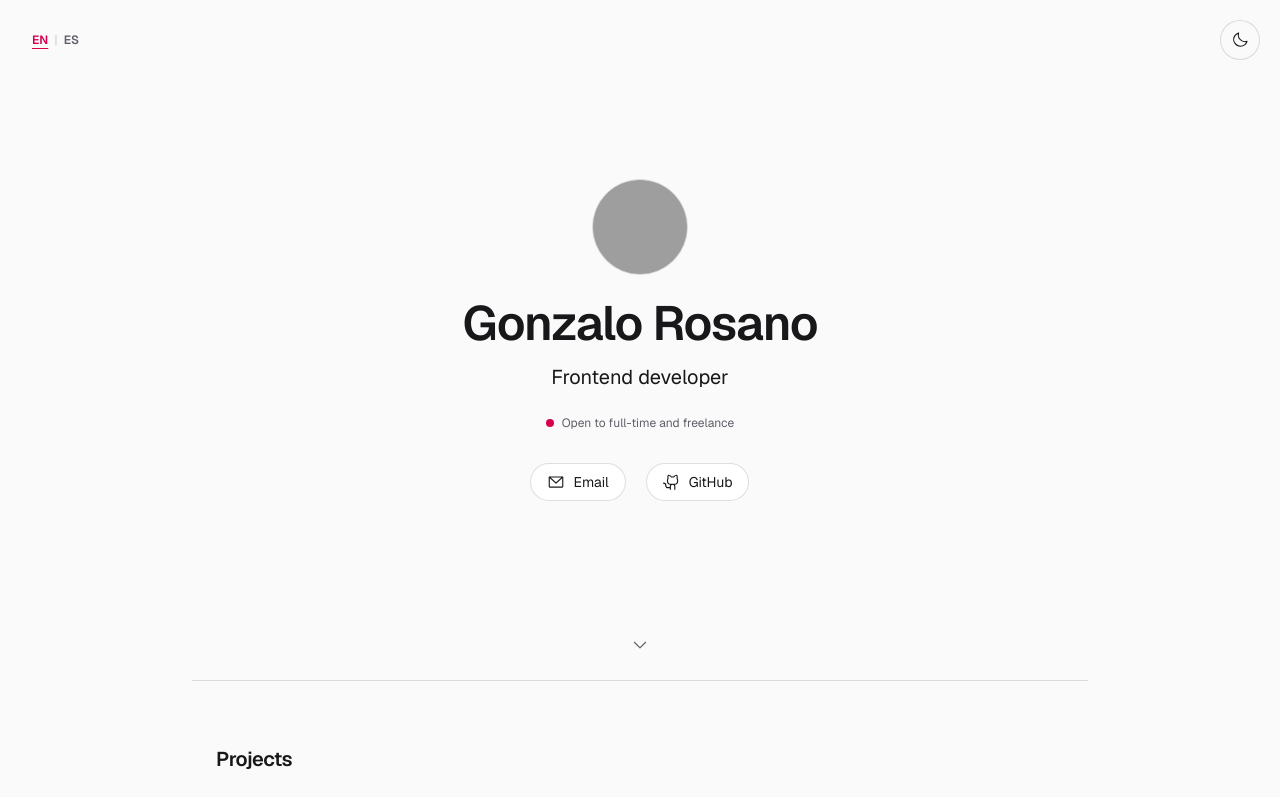
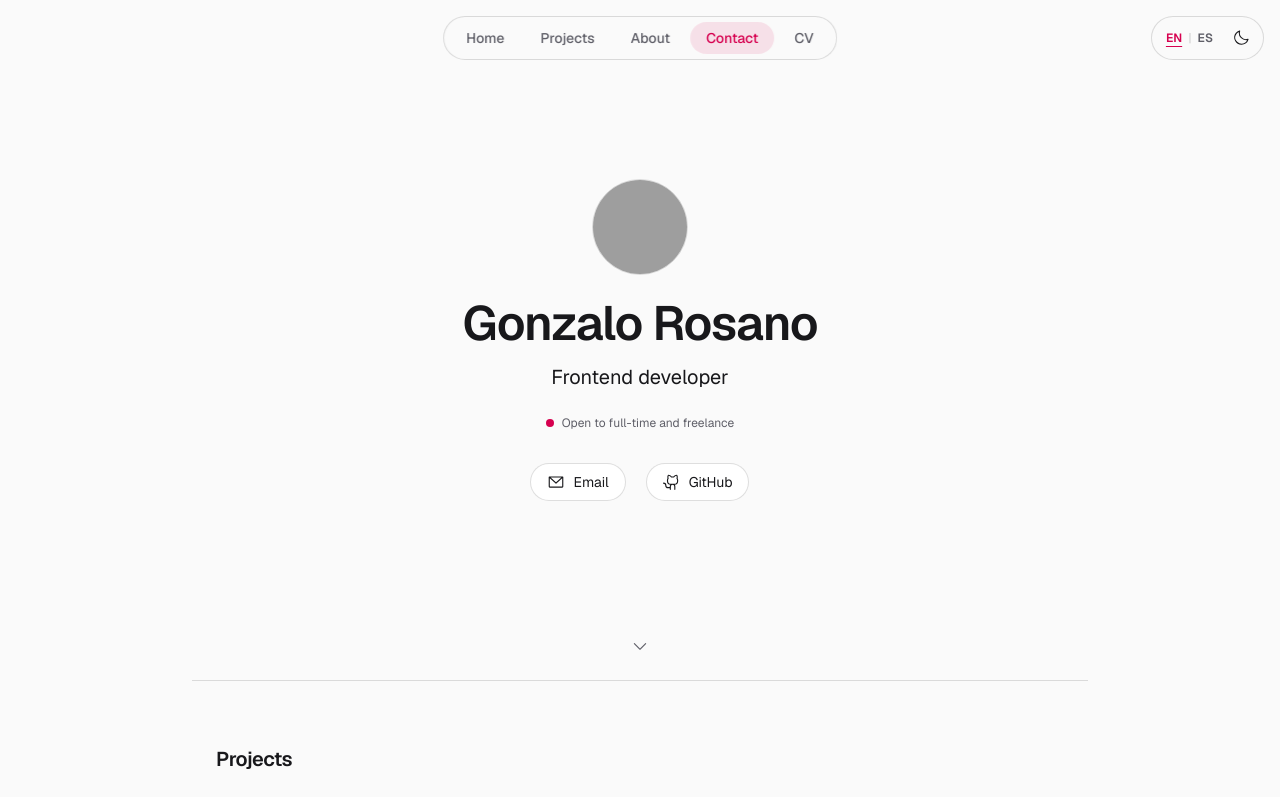
Before and after one commit to GonzaloRosano/grosano, a Next.js app: page / in a window 1280 px wide. Shown: the top 797 px of the page. Built offline with nearby package versions, Linux system fonts and the light colour scheme; grey boxes are pictures that could not be loaded.

Commit message:
feat: navbar flotante con scroll-spy, pill superior en escritorio y barra inferior en móvil

```diff
--- a/src/app/cv/page.tsx
+++ b/src/app/cv/page.tsx
@@ -8,8 +8,6 @@ import {
   MapPin,
 } from "@phosphor-icons/react/dist/ssr";
 import { BackLink } from "@/components/BackLink";
-import { ThemeToggle } from "@/components/ThemeToggle";
-import { LangToggle } from "@/components/LangToggle";
 import { EMAIL, GITHUB_USER, LINKEDIN_URL } from "@/components/InfoSections";
 import { PROJECTS, type Bilingual } from "@/data/content";
 
@@ -86,11 +84,6 @@ const contactItem = "flex items-center gap-1.5";
 export default function CvPage() {
   return (
     <>
-      <div className="no-print">
-        <ThemeToggle />
-        <LangToggle />
-      </div>
-
       <main className="mx-auto flex w-full max-w-4xl flex-col px-6 py-16 print:py-0">
         <div className="no-print">
           <BackLink />
--- a/src/app/globals.css
+++ b/src/app/globals.css
@@ -152,3 +152,8 @@ html.reveal-pending [data-reveal] {
     background: #fff;
   }
 }
+
+section[id],
+main[id] {
+  scroll-margin-top: 5rem;
+}
--- a/src/app/layout.tsx
+++ b/src/app/layout.tsx
@@ -3,6 +3,7 @@ import { Geist, Geist_Mono } from "next/font/google";
 import { ThemeScript } from "@/components/ThemeToggle";
 import { LangScript } from "@/components/LangToggle";
 import { RevealScript } from "@/components/IntroReveal";
+import { SiteNav } from "@/components/SiteNav";
 import { SmoothScroll } from "@/components/SmoothScroll";
 import { SITE_URL } from "@/lib/site";
 import "./globals.css";
@@ -43,8 +44,9 @@ export default function RootLayout({ children }: LayoutProps<"/">) {
         <LangScript />
         <RevealScript />
       </head>
-      <body className="min-h-full flex flex-col">
+      <body className="min-h-full flex flex-col pb-24 lg:pb-0">
         <SmoothScroll />
+        <SiteNav />
         {children}
       </body>
     </html>
--- a/src/app/page.tsx
+++ b/src/app/page.tsx
@@ -2,8 +2,6 @@ import Image from "next/image";
 import { EnvelopeSimple, GithubLogo } from "@phosphor-icons/react/dist/ssr";
 import { IntroReveal } from "@/components/IntroReveal";
 import { MagneticLink } from "@/components/MagneticLink";
-import { ThemeToggle } from "@/components/ThemeToggle";
-import { LangToggle } from "@/components/LangToggle";
 import { ScrollCue } from "@/components/ScrollCue";
 import { ProjectsSection } from "@/components/ProjectsSection";
 import {
@@ -17,10 +15,7 @@ import {
 export default function Home() {
   return (
     <div className="flex flex-col items-center">
-      <ThemeToggle />
-      <LangToggle />
-
-      <main className="relative flex min-h-[85dvh] w-full flex-col items-center justify-center overflow-hidden px-6">
+      <main id="home" className="relative flex min-h-[85dvh] w-full flex-col items-center justify-center overflow-hidden px-6">
         <IntroReveal>
           <div className="relative z-10 flex max-w-2xl flex-col items-center text-center">
             <Image
--- a/src/app/projects/[repo]/page.tsx
+++ b/src/app/projects/[repo]/page.tsx
@@ -11,8 +11,6 @@ import {
   ArrowSquareOut,
 } from "@phosphor-icons/react/dist/ssr";
 import { BackLink } from "@/components/BackLink";
-import { ThemeToggle } from "@/components/ThemeToggle";
-import { LangToggle } from "@/components/LangToggle";
 import { PROJECTS } from "@/data/content";
 import { getProjectReadme } from "@/lib/github";
 import { cleanReadme } from "@/lib/readme";
@@ -79,9 +77,6 @@ export default async function ProjectPage(
 
   return (
     <>
-      <ThemeToggle />
-      <LangToggle />
-
       <main className="mx-auto flex w-full max-w-4xl flex-col px-6 py-16">
         <BackLink />
 
--- a/src/components/InfoSections.tsx
+++ b/src/components/InfoSections.tsx
@@ -66,7 +66,7 @@ export function AboutSection() {
 
 export function ContactSection() {
   return (
-    <section id="contact" className={`${sectionClassName} pb-24`}>
+    <section id="contact" className={`${sectionClassName} flex min-h-[calc(100dvh-5rem)] flex-col justify-center pb-24`}>
       <h2 className={headingClassName}>
         <span className="lang-en">Let&apos;s talk</span>
         <span className="lang-es">Hablemos</span>
--- a/src/components/LangToggle.tsx
+++ b/src/components/LangToggle.tsx
@@ -43,7 +43,7 @@ export function LangToggle() {
   }
 
   return (
-    <div className="fixed left-5 top-5 z-20 flex h-10 items-center gap-1.5 rounded-full bg-background px-3 text-xs font-semibold">
+    <div className="flex h-8 items-center gap-1.5 px-2 text-xs font-semibold">
       <button
         type="button"
         onClick={() => select("en")}
--- /dev/null
+++ b/src/components/SiteNav.tsx
@@ -0,0 +1,149 @@
+"use client";
+
+import { useEffect, useState } from "react";
+import Link from "next/link";
+import { usePathname } from "next/navigation";
+import {
+  EnvelopeSimple,
+  FileText,
+  House,
+  SquaresFour,
+  User,
+} from "@phosphor-icons/react";
+import { ThemeToggle } from "@/components/ThemeToggle";
+import { LangToggle } from "@/components/LangToggle";
+
+type Item = {
+  key: string;
+  href: string;
+  anchor?: string;
+  icon: typeof House;
+  en: string;
+  es: string;
+};
+
+const ITEMS: Item[] = [
+  { key: "home", href: "/", anchor: "home", icon: House, en: "Home", es: "Inicio" },
+  { key: "projects", href: "/#projects", anchor: "projects", icon: SquaresFour, en: "Projects", es: "Proyectos" },
+  { key: "about", href: "/#about", anchor: "about", icon: User, en: "About", es: "Sobre mí" },
+  { key: "contact", href: "/#contact", anchor: "contact", icon: EnvelopeSimple, en: "Contact", es: "Contacto" },
+  { key: "cv", href: "/cv", icon: FileText, en: "CV", es: "CV" },
+];
+
+const SECTION_IDS = ITEMS.flatMap((i) => (i.anchor ? [i.anchor] : []));
+
+function useActiveKey(pathname: string): string {
+  const [section, setSection] = useState("home");
+
+  useEffect(() => {
+    if (pathname !== "/") return;
+    const targets = SECTION_IDS.map((id) => document.getElementById(id)).filter(
+      (el): el is HTMLElement => el !== null
+    );
+    const observer = new IntersectionObserver(
+      (entries) => {
+        for (const entry of entries) {
+          if (entry.isIntersecting) setSection(entry.target.id);
+        }
+      },
+      { rootMargin: "-40% 0px -55% 0px" }
+    );
+    targets.forEach((el) => observer.observe(el));
+
+    // Contacto es corta y al llegar al fondo nunca cruza la zona activa.
+    function checkBottom() {
+      const atBottom =
+        window.innerHeight + window.scrollY >= document.documentElement.scrollHeight - 8;
+      if (atBottom) setSection("contact");
+    }
+    window.addEventListener("scroll", checkBottom, { passive: true });
+    return () => {
+      observer.disconnect();
+      window.removeEventListener("scroll", checkBottom);
+    };
+  }, [pathname]);
+
+  if (pathname === "/cv") return "cv";
+  if (pathname.startsWith("/projects")) return "projects";
+  return section;
+}
+
+export function SiteNav() {
+  const pathname = usePathname();
+  const active = useActiveKey(pathname);
+
+  function handleClick(e: React.MouseEvent<HTMLAnchorElement>, item: Item) {
+    if (pathname !== "/" || !item.anchor) return;
+    if (e.metaKey || e.ctrlKey || e.shiftKey || e.button !== 0) return;
+    const target = document.getElementById(item.anchor);
+    if (!target) return;
+    e.preventDefault();
+    const lenis = window.__lenis;
+    if (lenis) {
+      lenis.scrollTo(item.anchor === "home" ? 0 : target, { offset: -72 });
+    } else {
+      target.scrollIntoView({ behavior: "smooth", block: "start" });
+    }
+    history.replaceState(null, "", item.anchor === "home" ? "/" : `/#${item.anchor}`);
+  }
+
+  function linkClass(key: string, extra: string) {
+    return `${extra} items-center justify-center rounded-full transition-colors duration-200 ${
+      active === key
+        ? "bg-accent/10 text-accent"
+        : "text-muted hover:text-foreground"
+    }`;
+  }
+
+  return (
+    <div className="no-print">
+      <div className="fixed right-4 top-4 z-30 flex h-11 items-center gap-1 rounded-full border border-border bg-background/90 px-1.5 backdrop-blur">
+        <LangToggle />
+        <ThemeToggle />
+      </div>
+
+      <nav
+        aria-label="Principal"
+        className="fixed left-1/2 top-4 z-30 hidden h-11 -translate-x-1/2 items-center gap-1 rounded-full border border-border bg-background/90 px-1.5 backdrop-blur lg:flex"
+      >
+        {ITEMS.map((item) => (
+          <Link
+            key={item.key}
+            href={item.href}
+            onClick={(e) => handleClick(e, item)}
+            aria-current={active === item.key ? "page" : undefined}
+            className={linkClass(item.key, "flex h-8 px-4 text-sm font-medium")}
+          >
+            <span className="lang-en">{item.en}</span>
+            <span className="lang-es">{item.es}</span>
+          </Link>
+        ))}
+      </nav>
+
+      <nav
+        aria-label="Principal"
+        className="fixed inset-x-4 bottom-[max(1rem,env(safe-area-inset-bottom))] z-30 mx-auto flex max-w-md items-center justify-around rounded-full border border-border bg-background/90 p-1.5 backdrop-blur lg:hidden"
+      >
+        {ITEMS.map((item) => {
+          const Icon = item.icon;
+          return (
+            <Link
+              key={item.key}
+              href={item.href}
+              onClick={(e) => handleClick(e, item)}
+              aria-current={active === item.key ? "page" : undefined}
+              className={linkClass(
+                item.key,
+                "flex min-w-14 flex-1 flex-col gap-0.5 px-1 py-1.5 text-[10px] font-medium"
+              )}
+            >
+              <Icon size={20} weight={active === item.key ? "fill" : "regular"} />
+              <span className="lang-en">{item.en}</span>
+              <span className="lang-es">{item.es}</span>
+            </Link>
+          );
+        })}
+      </nav>
+    </div>
+  );
+}
--- a/src/components/ThemeToggle.tsx
+++ b/src/components/ThemeToggle.tsx
@@ -63,7 +63,7 @@ export function ThemeToggle() {
       type="button"
       onClick={toggle}
       aria-label="Cambiar tema"
-      className="fixed right-5 top-5 z-20 flex h-10 w-10 items-center justify-center rounded-full border border-border bg-background text-foreground transition-colors duration-200 hover:border-accent hover:text-accent active:scale-[0.98]"
+      className="flex h-8 w-8 items-center justify-center rounded-full text-foreground transition-colors duration-200 hover:border-accent hover:text-accent active:scale-[0.98]"
     >
       {theme === "dark" ? <Sun size={18} /> : <Moon size={18} />}
     </button>
```
